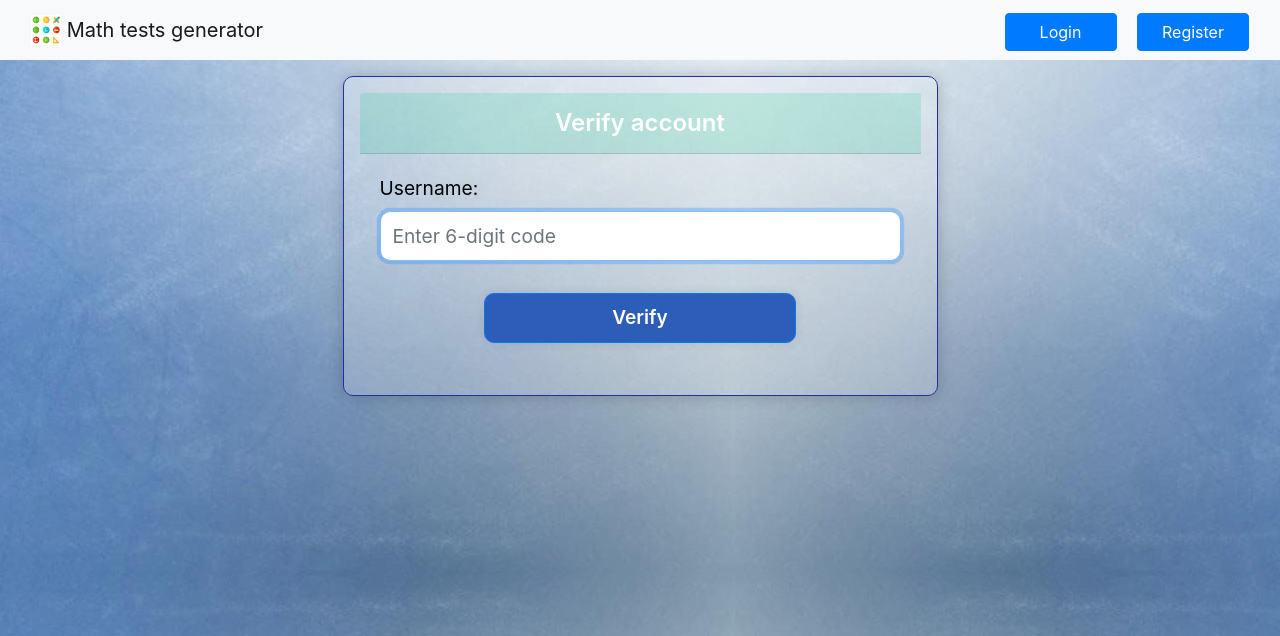
After one commit to piotrw777/FinalProject_cs50, a Flask app: page /verify in a window 1280 px wide. The commit adds this page. Shown: the top 636 px of the page. Run offline with Flask 3, Linux system fonts and the light colour scheme; some libraries are stand-ins or nearby versions.

Commit message:
Added code verification

```diff
--- a/app.py
+++ b/app.py
@@ -76,8 +76,12 @@ def after_request(response):
 @app.route("/")
 @login_required
 def index():
+    # generate CSRF token
+    if not "csrf_token" in session:
+        print("Generating csrf token")
+        session["csrf_token"] = os.urandom(32).hex()
+
     csrf_token = session.get('csrf_token')
-    print(f"token: {csrf_token}")
 
     # get list of files
     tests  = Tests.query.filter_by(userid = session["user_id"]).all()
@@ -108,21 +112,43 @@ def login():
             flash('Wrong password')
             return render_template("login.html", msg = "error")
 
-        # Remember which user has logged in
         session["user_id"] = user.id
         session["username"] = username
 
-        # generate CSRF token
-        if not "csrf_token" in session:
-            print("Generating csrf token")
-            session["csrf_token"] = os.urandom(32).hex()
-
-        flash('You are logged in successfully')
-        return redirect("/")
-
-    # User reached route via GET (as by clicking a link or via redirect)
+        # check verification
+        if (user.verified):
+            session["verified"] = True
+            flash('You are logged in successfully')
+            return redirect("/")
+        else:
+            return redirect("/verify")
     else:
         return render_template("login.html")
+
+
+@app.route("/verify", methods=["GET", "POST"])
+def verify():
+     if request.method == "POST":
+         verification_code_str =  request.form.get("verification_code")
+
+         if (not verification_code_str.isnumeric()):
+            flash('Invalid verification code')
+            return render_template("verify.html", msg = "error")
+
+         verification_code = int(verification_code_str)
+         user=User.query.filter_by(id=session["user_id"]).first()
+
+         if (verification_code == user.verification_code):
+             user.verified = True
+             db.session.commit()
+             session["verified"] = True
+             flash('Account verified successfully!')
+             return redirect("/")
+         else:
+             flash('Invalid verification code')
+             return render_template("verify.html", msg = "error")
+     else:
+         return render_template("verify.html")
 
 
 @app.route("/logout")
--- a/helpers.py
+++ b/helpers.py
@@ -15,7 +15,7 @@ def login_required(f):
     """
     @wraps(f)
     def decorated_function(*args, **kwargs):
-        if session.get("user_id") is None:
+        if ((session.get("user_id") is None) or (session.get("verified") is None)):
             return redirect("/login")
         return f(*args, **kwargs)
     return decorated_function
--- a/static/script.js
+++ b/static/script.js
@@ -398,7 +398,9 @@ function submitpass() {
         }).then(function (text) {
             const obj = JSON.parse(text)
             if (obj["status"] === "ok") {
-                open_modal("success-register-modal", "User successfully added")
+                let msg = `User successfully added.<br> On email ${document.getElementById("email").value}<br> \
+                we've sent verification code. Check your inbox.`
+                open_modal("success-register-modal", msg)
             } else {
                 open_modal("error-modal", obj["response"]);
             }
--- a/templates/layout.html
+++ b/templates/layout.html
@@ -52,7 +52,7 @@
 
               <div class="collapse navbar-collapse text-right" id="navbarsExample05">
                 <ul class="navbar-nav me-auto mb-2 mb-lg-0">
-                {% if session["user_id"] %}
+                {% if session["verified"] %}
                 <li class="nav-item">
                   <a class="nav-link">User: <b>{{ session["username"] }}</b></a>
                 </li>
@@ -69,7 +69,10 @@
                     <button type="button" onclick="location.href='/logout'" class="btn btn-primary nav-bar-button">Logout</button>
                   </li>
                 </ul>
-
+                {% elif session["user_id"] %}
+                <li class="nav-item">
+                  <button type="button" onclick="location.href='/logout'" class="btn btn-primary nav-bar-button">Logout</button>
+                </li>
                 {% else %}
                 <li class="nav-item">
                   <button type="button" onclick="location.href='/login'" class="btn btn-primary nav-bar-button" id="login-nav-bar-button">Login</button>
--- a/templates/tests.html
+++ b/templates/tests.html
@@ -50,7 +50,7 @@
     </div>
     <div class="modal-backdrop fade show" id="backdrop"  style="display: none;"></div>
     <!-- end delete-file-modal -->
-<table class="table" id="tests-main-table" data-csrf-token="{{ csrf_token }}>
+<table class="table" id="tests-main-table" data-csrf-token="{{ csrf_token }}">
     <thead>
         <tr>
             <th class="text-start">Filename</th>
--- /dev/null
+++ b/templates/verify.html
@@ -0,0 +1,24 @@
+{% extends "layout.html" %}
+
+{% block title %}
+    Verify
+{% endblock %}
+
+{% block main %}
+<div class="row justify-content-center">
+  <div class="col-lg-6 col-md-10 col-sm-12">
+    <div class="card">
+      <div class="card-header">Verify account</div>
+      <div class="card-body">
+        <form action="/verify" method="post">
+          <div class="form-group">
+            <label for="username">Username:</label>
+              <input type="text" class="form-control" id="verification_code" name="verification_code" placeholder="Enter 6-digit code" autofocus required>
+              <button type="submit" class="btn btn-primary">Verify</button>
+          </div>
+        </form>
+      </div>
+    </div>
+  </div>
+</div>
+{% endblock %}
```
Also changed, not shown: templates/index.html (+7 -3 lines).
